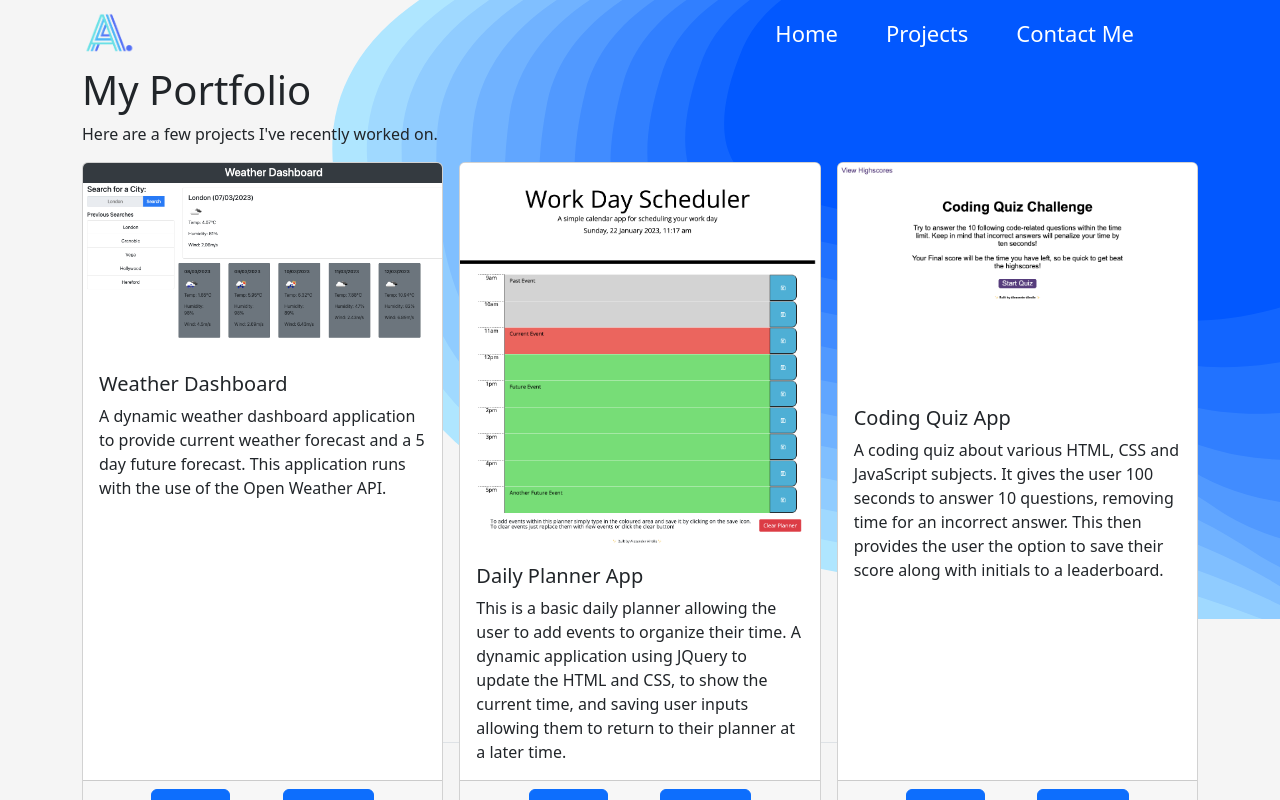
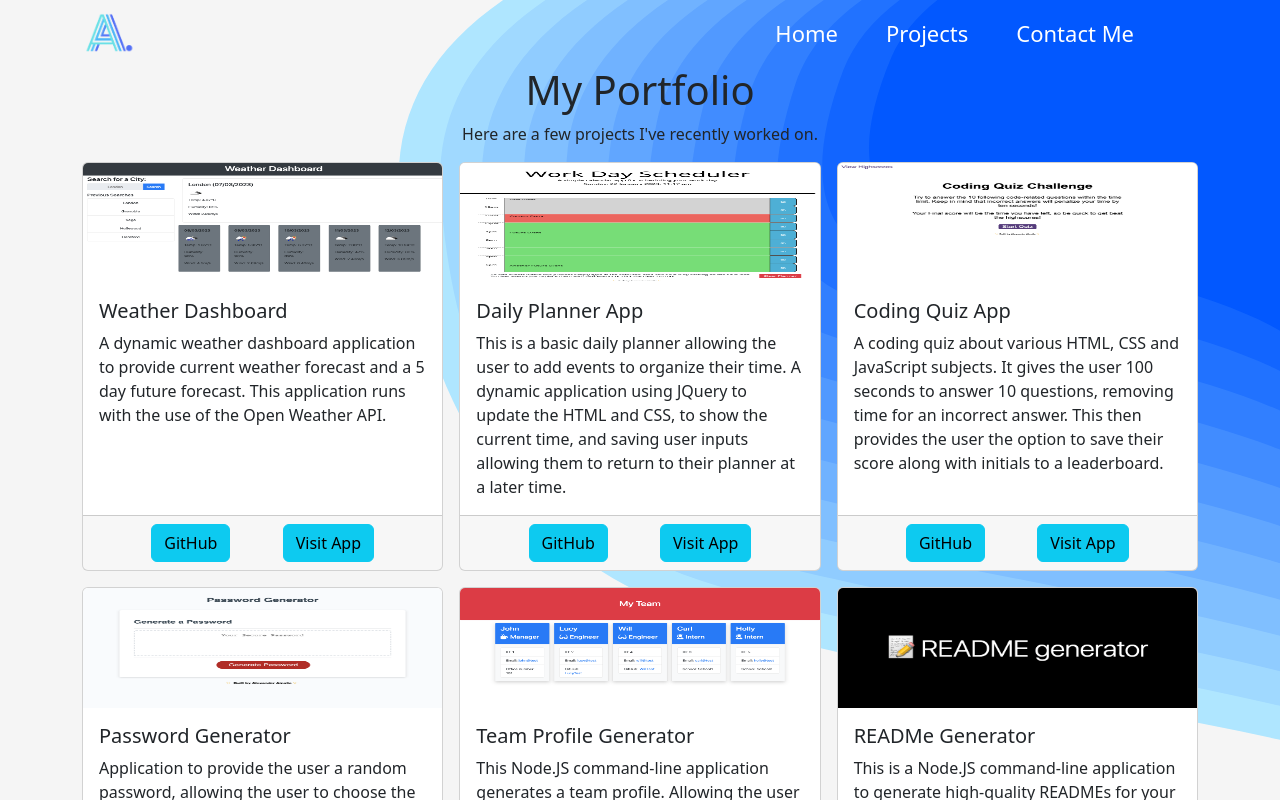
Before and after one commit to AlexAins/React-Portfolio, a React (Create React App) app: page /#/projects in a window 1280 px wide. Shown: the top 800 px of the page. Built offline with nearby package versions, Linux system fonts and the light colour scheme.

Commit message:
added css to portfolio

```diff
--- a/src/components/Contact/Contact.css
+++ b/src/components/Contact/Contact.css
@@ -5,7 +5,7 @@
 
 #fullContact{
     background-image: url(../../assets/cool-background.svg);
-    background-size: 100%;
+    background-size: 120%;
     background-repeat: no-repeat;
     height: 100vh;
     width: 100vw;
--- a/src/components/Projects/Portfolio.css
+++ b/src/components/Projects/Portfolio.css
@@ -5,8 +5,10 @@
 
 #fullPortfolio{
     background-image: url(../../assets/cool-background.svg);
-    background-size: 100%;
+    background-size: 120%;
     background-repeat: no-repeat;
-    height: 100vh;
-    width: 100vw;
 }
+
+.projectImages{
+    height: 15vh;
+}
--- a/src/components/Projects/Portfolio.js
+++ b/src/components/Projects/Portfolio.js
@@ -16,10 +16,8 @@ class Portfolio extends React.Component {
     return (
       <div className="container-fluid" id="fullPortfolio">
         <div className="container" id="portfolioContainer">
-          <h1>My Portfolio</h1>
-          <p>
-            Here are a few projects I've recently worked on.
-          </p>
+          <h1 className="text-center">My Portfolio</h1>
+          <p className="text-center">Here are a few projects I've recently worked on.</p>
           <div className="row g-3 mb-4">
             {projects.map((project) => {
               return (
--- a/src/components/Projects/ProjectCard.js
+++ b/src/components/Projects/ProjectCard.js
@@ -4,14 +4,14 @@ function ProjectCard(props){
     return (
         <div className="col-md-6 col-lg-4">
             <div className="card h-100">
-                <img src={props.image} className="card-img-top" alt={props.title}/>
+                <img src={props.image} className="card-img-top projectImages" alt={props.title}/>
                 <div className="card-body">
                     <h5 className="card-title">{props.title}</h5>
                     <p className="card-text">{props.desc}</p>
                 </div>
                 <div className="card-footer text-center d-flex justify-content-evenly">
-                    <a href={props.github} target="_blank" rel="noreferrer" className="btn btn-primary">GitHub</a>
-                    {props.deployed ? (<a href={props.deployedURL} target="_blank" rel="noreferrer" className="btn btn-primary">Visit App</a>) : ("")}
+                    <a href={props.github} target="_blank" rel="noreferrer" className="btn btn-info">GitHub</a>
+                    {props.deployed ? (<a href={props.deployedURL} target="_blank" rel="noreferrer" className="btn btn-info">Visit App</a>) : ("")}
                 </div>
             </div>
         </div>
```
